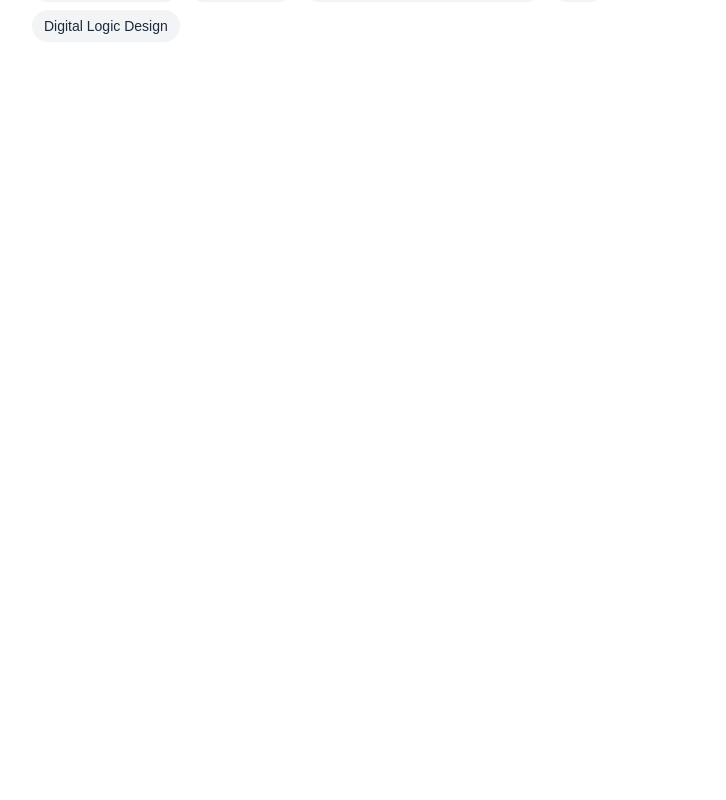
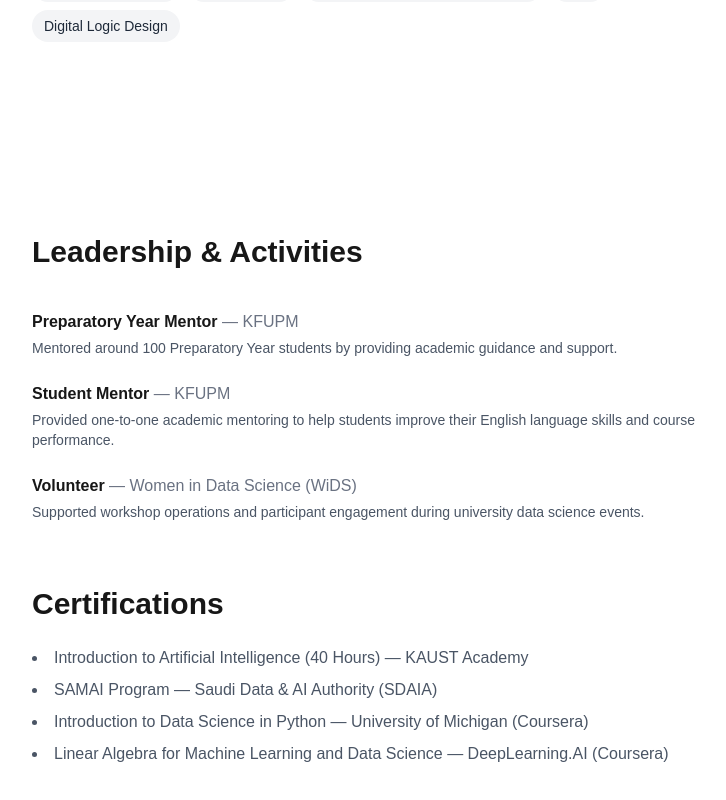
Before and after one commit to wdfzgmd/WED-PORTFOLIO, a Next.js app: page / in a window 1280 px wide. Shown: the part 3134-3934 px from the top of the page, without its empty margins (248-974 px from the left). Before the commit the page ends 3272 px from the top, so only its background shows below. Built offline with nearby package versions, Linux system fonts and the light colour scheme.

Commit message:
Add Leadership and Certifications section

```diff
--- /dev/null
+++ b/app/components/Leadership.tsx
@@ -0,0 +1,49 @@
+const activities = [
+  {
+    title: "Preparatory Year Mentor",
+    org: "KFUPM",
+    description: "Mentored around 100 Preparatory Year students by providing academic guidance and support.",
+  },
+  {
+    title: "Student Mentor",
+    org: "KFUPM",
+    description: "Provided one-to-one academic mentoring to help students improve their English language skills and course performance.",
+  },
+  {
+    title: "Volunteer",
+    org: "Women in Data Science (WiDS)",
+    description: "Supported workshop operations and participant engagement during university data science events.",
+  },
+];
+
+const certifications = [
+  "Introduction to Artificial Intelligence (40 Hours) — KAUST Academy",
+  "SAMAI Program — Saudi Data & AI Authority (SDAIA)",
+  "Introduction to Data Science in Python — University of Michigan (Coursera)",
+  "Linear Algebra for Machine Learning and Data Science — DeepLearning.AI (Coursera)",
+];
+
+export default function Leadership() {
+  return (
+    <section id="leadership" className="max-w-3xl mx-auto px-6 py-24">
+      <h2 className="text-3xl font-bold mb-10">Leadership & Activities</h2>
+      <div className="space-y-6 mb-16">
+        {activities.map((item) => (
+          <div key={item.title}>
+            <h3 className="font-semibold">
+              {item.title} <span className="text-gray-500 font-normal">— {item.org}</span>
+            </h3>
+            <p className="text-gray-600 text-sm mt-1">{item.description}</p>
+          </div>
+        ))}
+      </div>
+
+      <h2 className="text-3xl font-bold mb-6">Certifications</h2>
+      <ul className="list-disc list-inside text-gray-600 space-y-2">
+        {certifications.map((cert) => (
+          <li key={cert}>{cert}</li>
+        ))}
+      </ul>
+    </section>
+  );
+}
--- a/app/page.tsx
+++ b/app/page.tsx
@@ -4,6 +4,7 @@
 import Projects from "./components/Projects";
 import Skills from "./components/Skills";
 import Education from "./components/Education";
+import Leadership from "./components/Leadership";
 
 export default function Home() {
   return (
@@ -14,6 +15,7 @@
       <Projects />
       <Skills />
       <Education />
+      <Leadership />
     </main>
   );
 }
```
